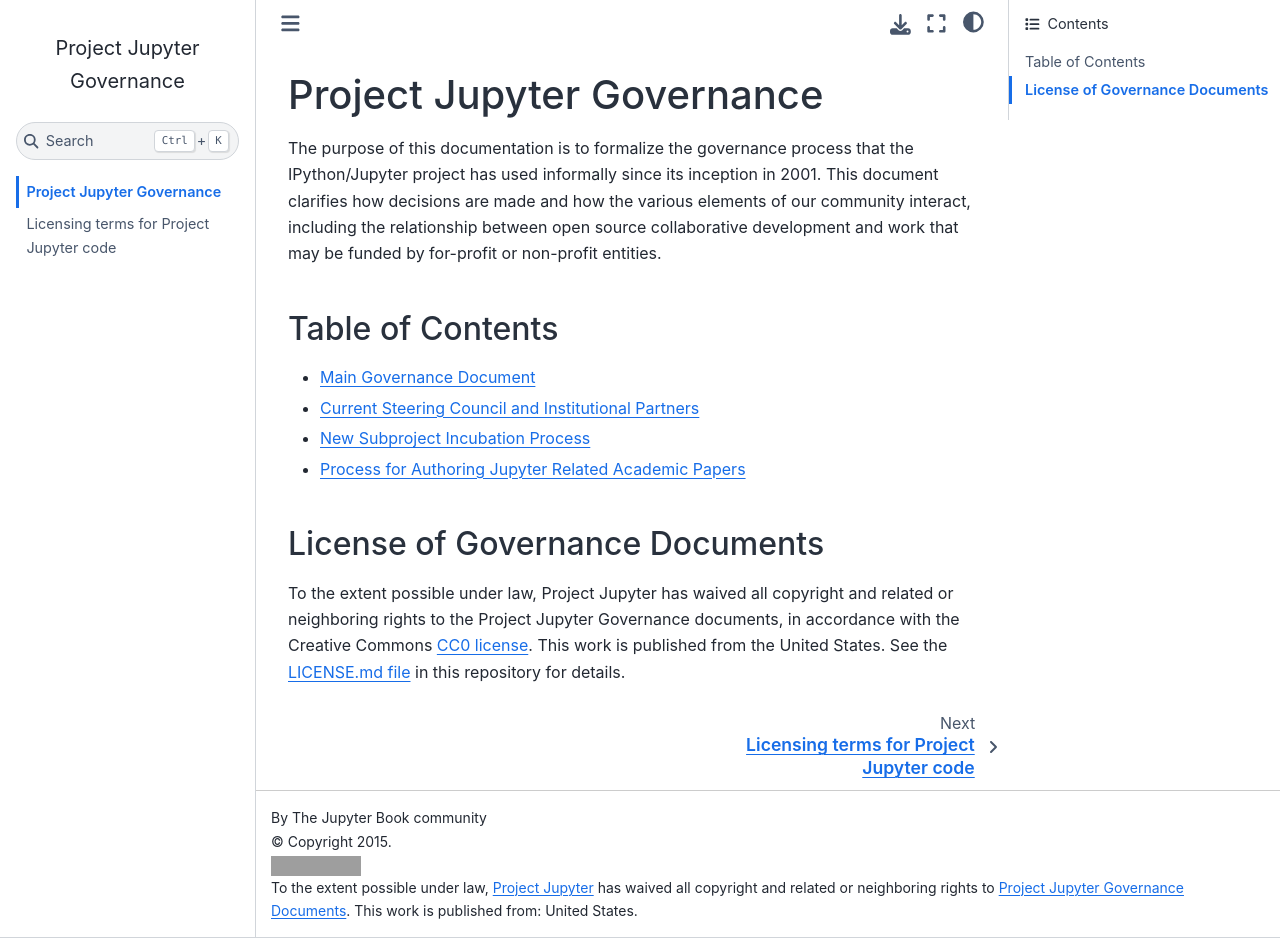
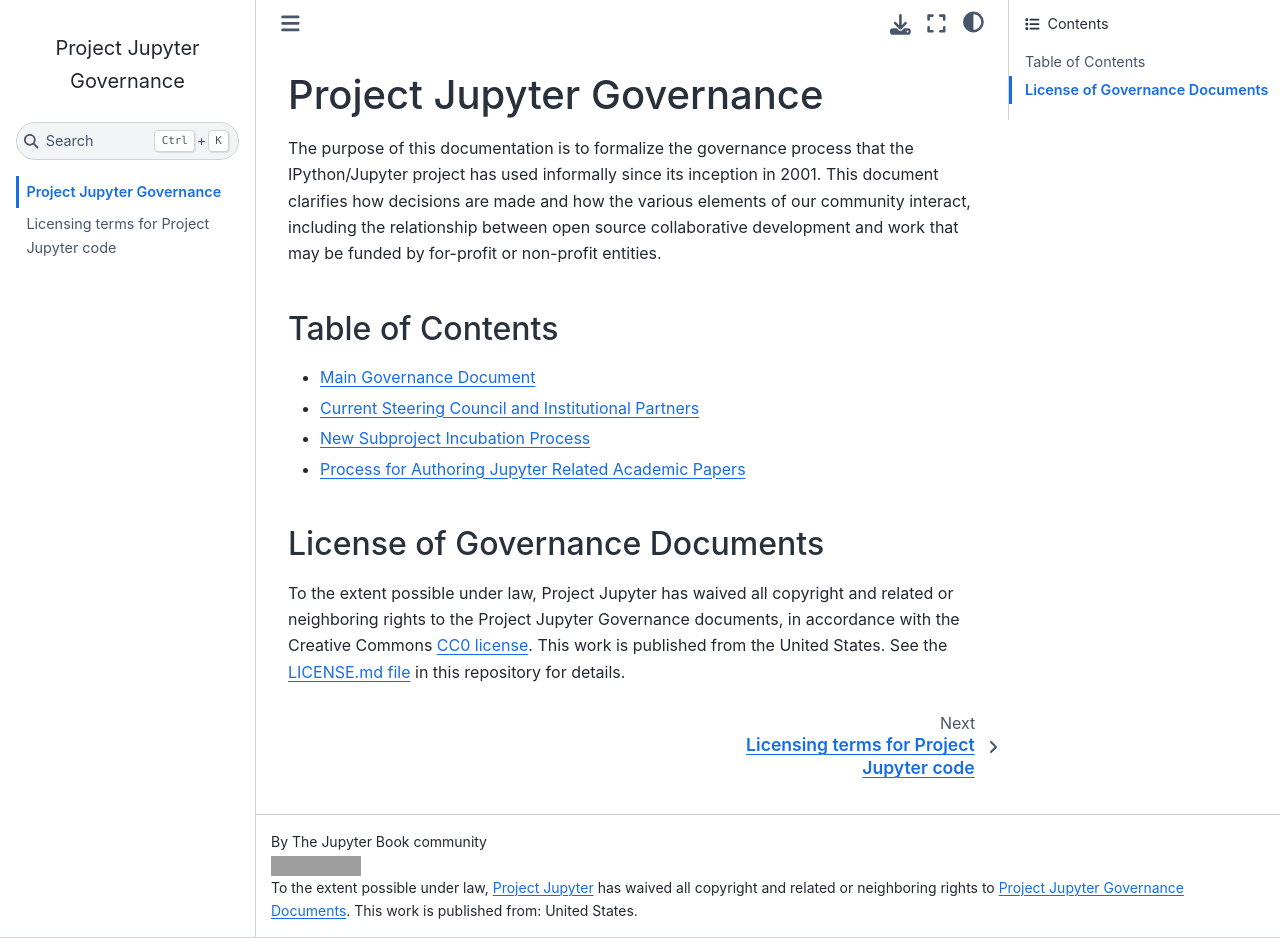
Before and after one commit to jupyter/governance, a Jupyter Book: the page built from intro.md, in a window 1280 px wide and 938 px high. Built offline with Jupyter Book 1.0.4 settings and Sphinx 7.4.7 and the Sphinx Book theme 1.1.4, drawn with Linux system fonts in a browser that asks for light colours; pages that are not in the unit, such as notebooks, are missing from menus; grey boxes are pictures that could not be loaded.

Commit message:
no copyright

```diff
--- a/_config.yml
+++ b/_config.yml
@@ -1,6 +1,6 @@
 title                       : Project Jupyter Governance
 exclude_patterns            : ["LICENSE.md", "README.md"]
-copyright: "2015"
+copyright: ""
 html:
   extra_footer: |
     <p xmlns:dct="http://purl.org/dc/terms/" xmlns:vcard="http://www.w3.org/2001/vcard-rdf/3.0#">
@@ -20,3 +20,7 @@
           content="US" about="https://jupyter.org">
       United States</span>.
     </p>
+
+sphinx:
+  config:
+    html_show_copyright: false
```
